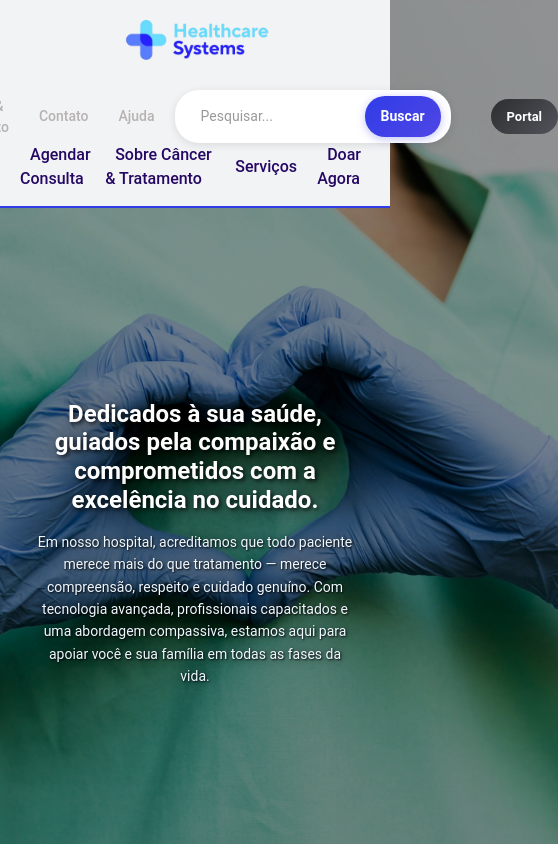
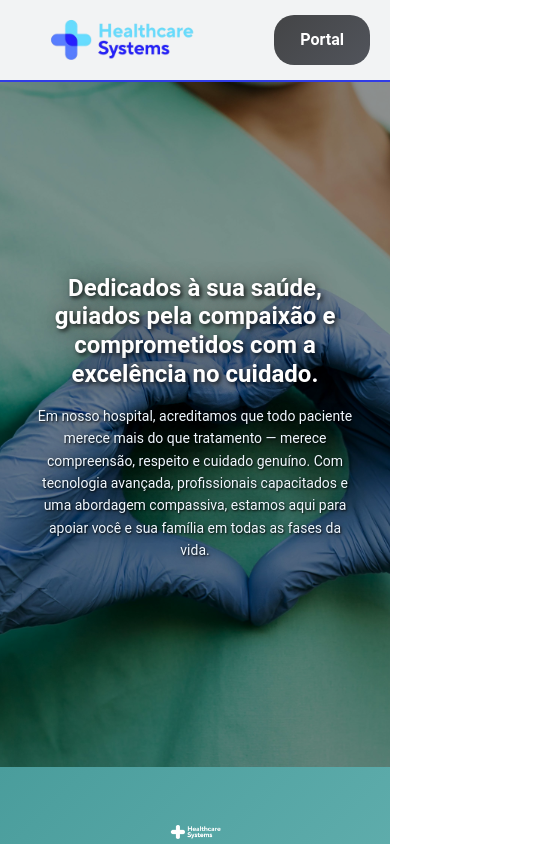
Before and after one commit to soeiroo/hackathon-front, a React app in the folder frontend/: page / in a window 390 px wide. Shown: the top 844 px of the page, 558 px wide, since content can reach past the window. Built offline with nearby package versions, Linux system fonts and the light colour scheme; the HTML template or start-up script is replaced by a standard one.

Commit message:
feat: Responsividade alterada

```diff
--- a/frontend/src/components/HomeHeader.jsx
+++ b/frontend/src/components/HomeHeader.jsx
@@ -9,16 +9,6 @@ function HomeHeader() {
           <img src='hcs-logo.png' alt='Healthcare Systems Logo' />
         </div>
         <ul>
-          <li>Pesquisa</li>
-          <li>Educação & Treinamento</li>
-          <li>Contato</li>
-          <li>Ajuda</li>
-          <div className='SearchSection'>
-            <form>
-              <input type="text" placeholder="Pesquisar..." />
-              <button type="submit">Buscar</button>
-            </form>
-          </div>
           <div className='PortalSection'>
             <Link to="/atendente/login" className='PortalButton'>
               Portal
@@ -26,14 +16,6 @@ function HomeHeader() {
           </div>
         </ul>
       </div>
-      <nav>
-        <ul className='NavLinks'>
-          <li><Link to="/">Agendar Consulta</Link></li>
-          <li><Link to="/about">Sobre Câncer & Tratamento</Link></li>
-          <li><Link to="/services">Serviços</Link></li>
-          <li><Link to="/donate">Doar Agora</Link></li>
-        </ul>
-      </nav>
       <div className='HeaderLine'></div>
     </header>
   );
--- a/frontend/src/styles/HomeHeader.css
+++ b/frontend/src/styles/HomeHeader.css
@@ -157,7 +157,7 @@ header {
 .PortalButton {
   background: linear-gradient(135deg, #0f1012c4 0%, #51545b 100%);
   color: white;
-  padding: 10px 25px;
+  padding: 16px 28px;
   border-radius: 20px;
   text-decoration: none;
   font-size: 14px;
@@ -205,8 +205,9 @@ header {
   }
 
   .TopHeader {
-    flex-direction: column;
-    gap: 10px;
+    flex-direction: row;
+    justify-content: space-between;
+    gap: 5px;
   }
 
   .PortalSection {
@@ -214,8 +215,8 @@ header {
   }
 
   .PortalButton {
-    padding: 8px 16px;
-    font-size: 13px;
+    padding: 13px 26px;
+    font-size: 16px;
   }
 }
 
--- a/frontend/src/styles/HomePage.css
+++ b/frontend/src/styles/HomePage.css
@@ -53,6 +53,15 @@ body {
     0 0 10px rgba(0, 0, 0, 0.5);
 }
 
+@media (max-width: 992px) {
+    .HomeContent {
+        align-items: center;
+        text-align: center;
+        padding: 1rem;
+        font-size: 0.2em;
+    }
+}
+
 /* Responsivo */
 @media (max-width: 768px) {
   .HomeContent {
```
Also changed, not shown: frontend/src/components/HomeFooter.jsx (line endings or trailing spaces), frontend/src/styles/Footer.css (line endings or trailing spaces), 1 other file (tests, documents, lock files or other folders).
